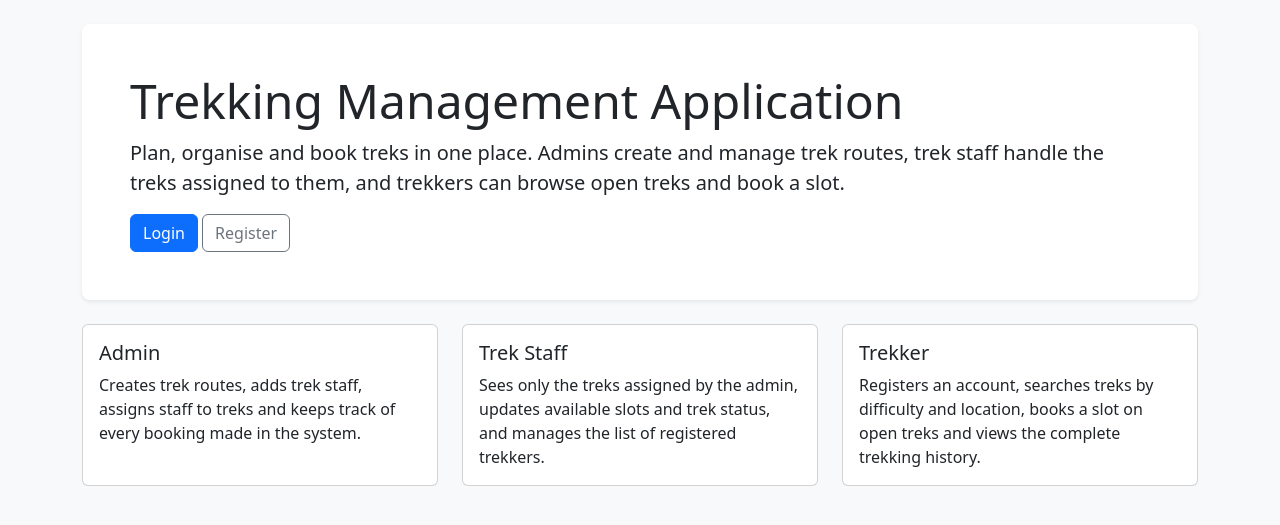
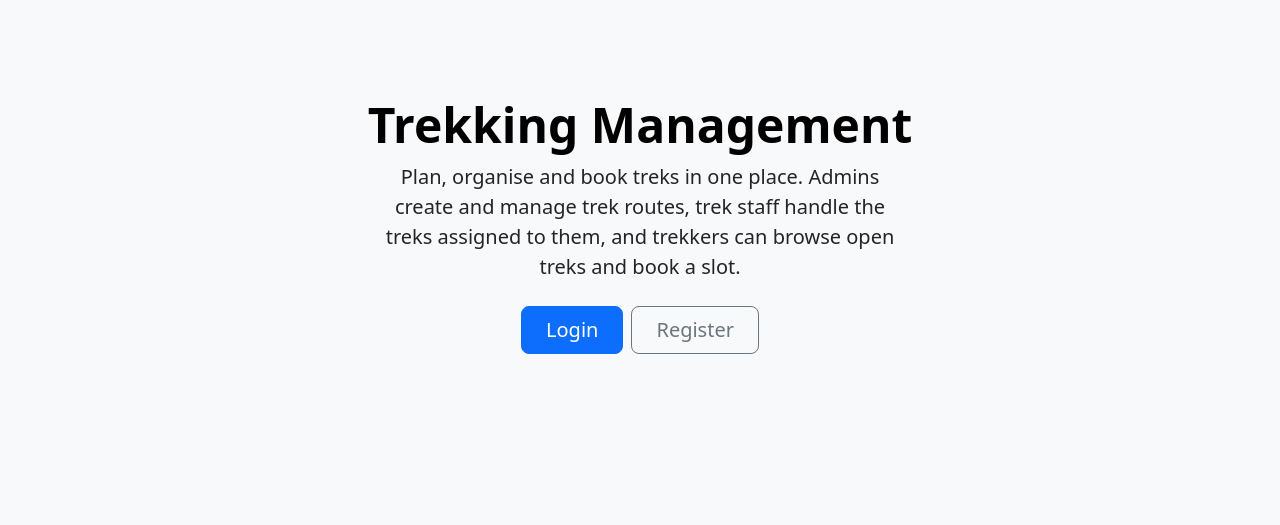
Before and after one commit to itsayushch/trekking-management-system, a Flask app: page / in a window 1280 px wide. Shown: the part 56-581 px from the top of the page. Run offline with Flask 3, Linux system fonts and the light colour scheme.

Commit message:
slightly improved the home page UI

```diff
--- a/models.py
+++ b/models.py
@@ -9,7 +9,7 @@ class User(db.Model):
     id = db.Column(db.Integer, primary_key=True)
     name = db.Column(db.String(100))
     email = db.Column(db.String(120), unique=True)
-    password = db.Column(db.String(255))  # stores a hashed password, not plain text
+    password = db.Column(db.String(255))
     role = db.Column(db.String(20))  # admin, staff, trekker
     is_blacklisted = db.Column(db.Boolean, default=False)
     created_at = db.Column(db.DateTime, default=datetime.utcnow)
--- a/templates/home.html
+++ b/templates/home.html
@@ -4,60 +4,21 @@
 
 {% block content %}
 
-<div class="p-5 mb-4 bg-white rounded-3 shadow-sm">
-    <h1 class="display-5">Trekking Management Application</h1>
-    <p class="lead">
-        Plan, organise and book treks in one place. Admins create and manage trek routes,
-        trek staff handle the treks assigned to them, and trekkers can browse open treks
-        and book a slot.
-    </p>
-
-    {% if not session.get('user_id') %}
-        <a href="{{ url_for('auth.login') }}" class="btn btn-primary">Login</a>
-        <a href="{{ url_for('auth.signup') }}" class="btn btn-outline-secondary">Register</a>
-    {% elif session.get('role') == 'admin' %}
-        <a href="{{ url_for('admin.admin_dashboard') }}" class="btn btn-primary">Go to Dashboard</a>
-    {% elif session.get('role') == 'staff' %}
-        <a href="{{ url_for('staff.staff_dashboard') }}" class="btn btn-primary">Go to Dashboard</a>
-    {% else %}
-        <a href="{{ url_for('trekker.trekker_dashboard') }}" class="btn btn-primary">Go to Dashboard</a>
-    {% endif %}
-</div>
-
-<div class="row">
-    <div class="col-md-4 mb-3">
-        <div class="card h-100">
-            <div class="card-body">
-                <h5 class="card-title">Admin</h5>
-                <p class="card-text">
-                    Creates trek routes, adds trek staff, assigns staff to treks and keeps
-                    track of every booking made in the system.
-                </p>
-            </div>
-        </div>
-    </div>
-
-    <div class="col-md-4 mb-3">
-        <div class="card h-100">
-            <div class="card-body">
-                <h5 class="card-title">Trek Staff</h5>
-                <p class="card-text">
-                    Sees only the treks assigned by the admin, updates available slots and
-                    trek status, and manages the list of registered trekkers.
-                </p>
-            </div>
-        </div>
-    </div>
-
-    <div class="col-md-4 mb-3">
-        <div class="card h-100">
-            <div class="card-body">
-                <h5 class="card-title">Trekker</h5>
-                <p class="card-text">
-                    Registers an account, searches treks by difficulty and location, books a
-                    slot on open treks and views the complete trekking history.
-                </p>
-            </div>
+<div class="px-4 py-5 my-5 text-center">
+    <h1 class="display-5 fw-bold text-body-emphasis">Trekking Management</h1>
+    <div class="col-lg-6 mx-auto">
+        <p class="lead mb-4">Plan, organise and book treks in one place. Admins create and manage trek routes, trek staff handle the treks assigned to them, and trekkers can browse open treks and book a slot.</p>
+        <div class="d-grid gap-2 d-sm-flex justify-content-sm-center">
+            {% if not session.get('user_id') %}
+                <a href="{{ url_for('auth.login') }}" class="btn btn-primary btn-lg px-4 gap-3">Login</a>
+                <a href="{{ url_for('auth.signup') }}" class="btn btn-outline-secondary btn-lg px-4">Register</a>
+            {% elif session.get('role') == 'admin' %}
+                <a href="{{ url_for('admin.admin_dashboard') }}" class="btn btn-primary btn-lg px-4">Go to Dashboard</a>
+            {% elif session.get('role') == 'staff' %}
+                <a href="{{ url_for('staff.staff_dashboard') }}" class="btn btn-primary btn-lg px-4">Go to Dashboard</a>
+            {% else %}
+                <a href="{{ url_for('trekker.trekker_dashboard') }}" class="btn btn-primary btn-lg px-4">Go to Dashboard</a>
+            {% endif %}
         </div>
     </div>
 </div>
```
